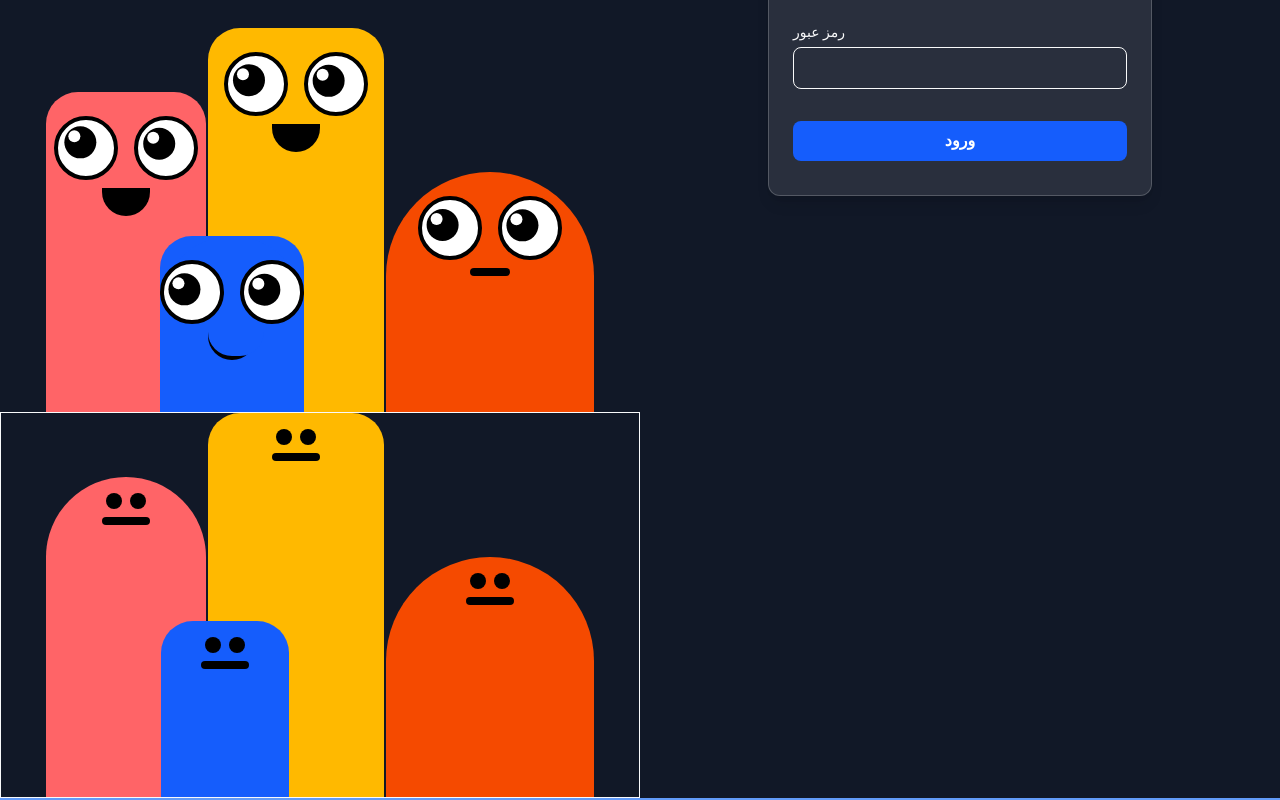
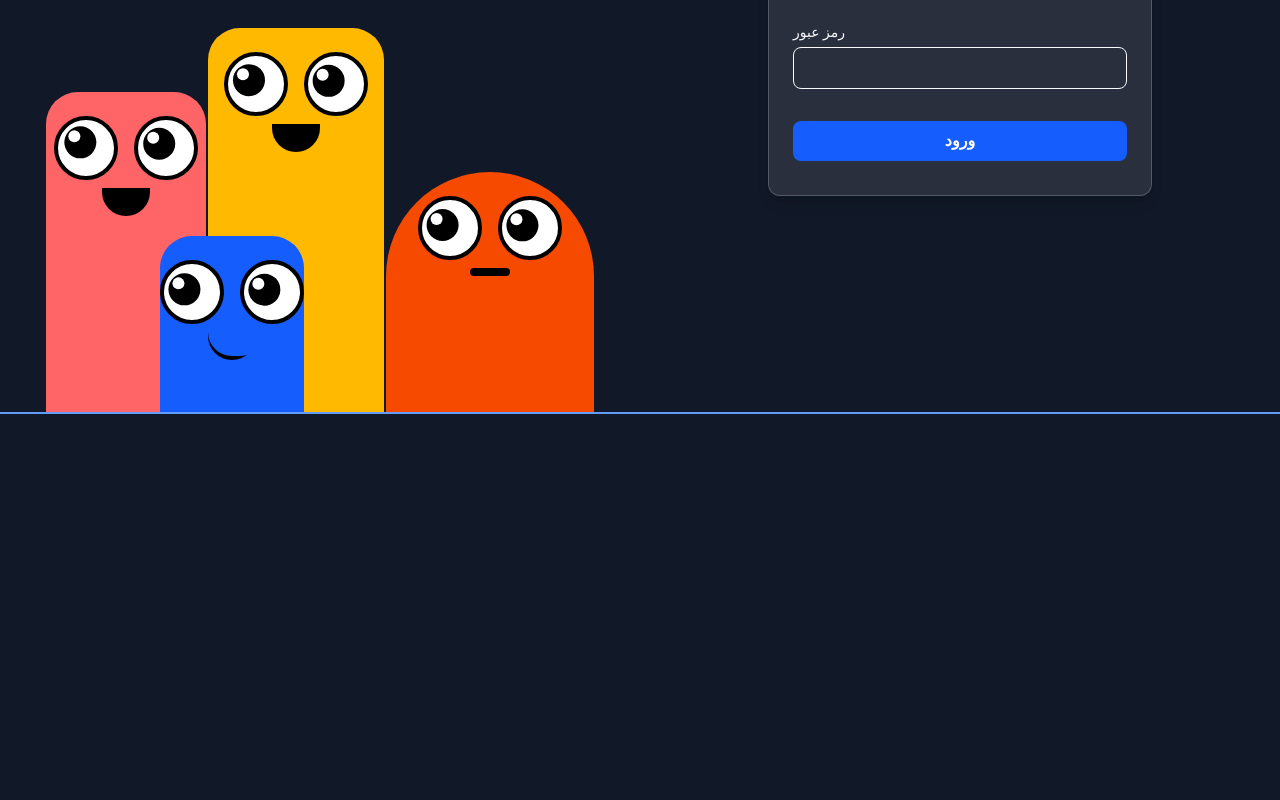
Before and after one commit to parvaneh-esmaili/mini-projects, an Angular app: page /login-page in a window 1280 px wide. Shown: the part 468-1268 px from the top of the page. After the commit the page ends 882 px from the top, so only its background shows below. Built offline with nearby package versions, Linux system fonts and the light colour scheme.

Commit message:
Fix: Fix Login Page

```diff
--- a/src/app/_modules/projects/_components/login-page/login-page.html
+++ b/src/app/_modules/projects/_components/login-page/login-page.html
@@ -96,53 +96,3 @@
   </form>
 </div>
 </div>
-<div class="h-full w-1/2 border flex items-end gap-0.5 justify-center relative">
-  <div class="h-full flex items-end gap-0.5 justify-center">
-    <!-- کروم قرمز -->
-    <div
-      class="relative h-80 w-40 rounded-t-full bg-red-400 flex flex-col items-center"
-    >
-      <!-- چشم‌ها -->
-      <div class="flex gap-2 mt-4">
-        <div class="w-4 h-4 bg-black rounded-full"></div>
-        <div class="w-4 h-4 bg-black rounded-full"></div>
-      </div>
-      <!-- دهان -->
-      <div class="w-12 h-2 bg-black rounded-full mt-2"></div>
-    </div>
-
-    <!-- کروم زرد -->
-    <div
-      class="relative h-96 w-44 rounded-t-4xl bg-amber-400 flex flex-col items-center"
-    >
-      <div class="flex gap-2 mt-4">
-        <div class="w-4 h-4 bg-black rounded-full"></div>
-        <div class="w-4 h-4 bg-black rounded-full"></div>
-      </div>
-      <div class="w-12 h-2 bg-black rounded-full mt-2"></div>
-    </div>
-
-    <!-- کروم نارنجی -->
-    <div
-      class="relative h-60 w-52 rounded-t-full bg-orange-600 flex flex-col items-center"
-    >
-      <div class="flex gap-2 mt-4">
-        <div class="w-4 h-4 bg-black rounded-full"></div>
-        <div class="w-4 h-4 bg-black rounded-full"></div>
-      </div>
-      <div class="w-12 h-2 bg-black rounded-full mt-2"></div>
-    </div>
-  </div>
-
-  <!-- کروم آبی -->
-  <div
-    class="absolute bottom-0 left-1/4 z-50 h-44 w-32 rounded-t-4xl bg-blue-600 flex flex-col items-center"
-  >
-    <div class="flex gap-2 mt-4">
-      <div class="w-4 h-4 bg-black rounded-full"></div>
-      <div class="w-4 h-4 bg-black rounded-full"></div>
-    </div>
-    <div class="w-12 h-2 bg-black rounded-full mt-2"></div>
-  </div>
-</div>
-<div class="flex gap-2 justify-center"></div>
--- a/src/app/_shared/base-character/base-character.html
+++ b/src/app/_shared/base-character/base-character.html
@@ -2,7 +2,7 @@
   class="relative flex flex-col items-center"
   [ngClass]="[height, width, color, rounded]"
 >
-  <!-- eyes -->
+  <!-- چشم‌ها -->
   <div class="flex gap-4 mt-6">
     @for( eye of eyePositions; track eye){
     <ng-container>
@@ -22,7 +22,7 @@
     }
   </div>
 
-  <!-- month -->
+  <!-- دهان -->
  @switch (mouthType) {
   @case ('smile') {
     <div class="relative mt-2">
--- a/src/app/_shared/base-character/base-character.ts
+++ b/src/app/_shared/base-character/base-character.ts
@@ -1,4 +1,4 @@
-import { NgClass, NgStyle } from '@angular/common';
+import { NgClass, NgStyle, NgSwitch, NgSwitchCase } from '@angular/common';
 import { Component, Input } from '@angular/core';
 
 @Component({
```
